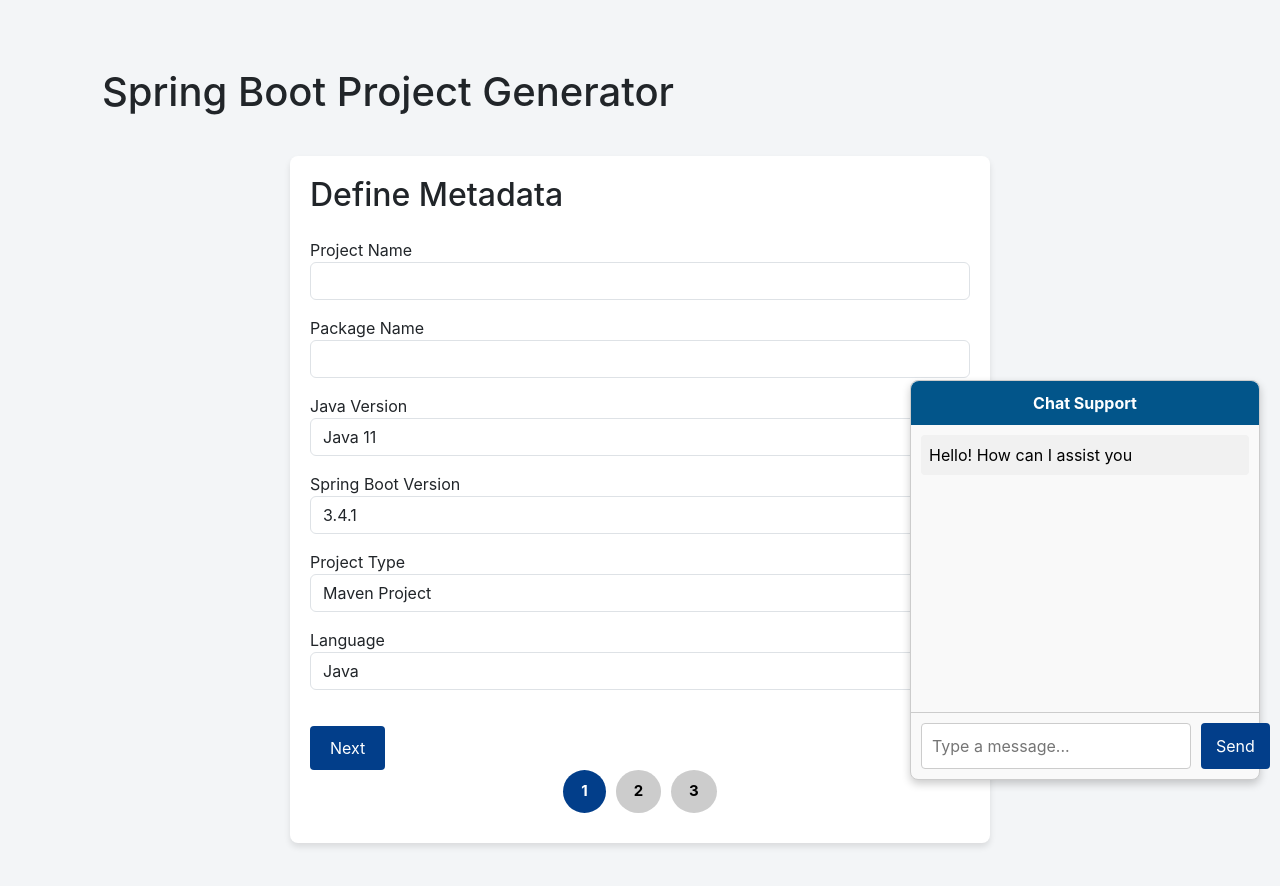
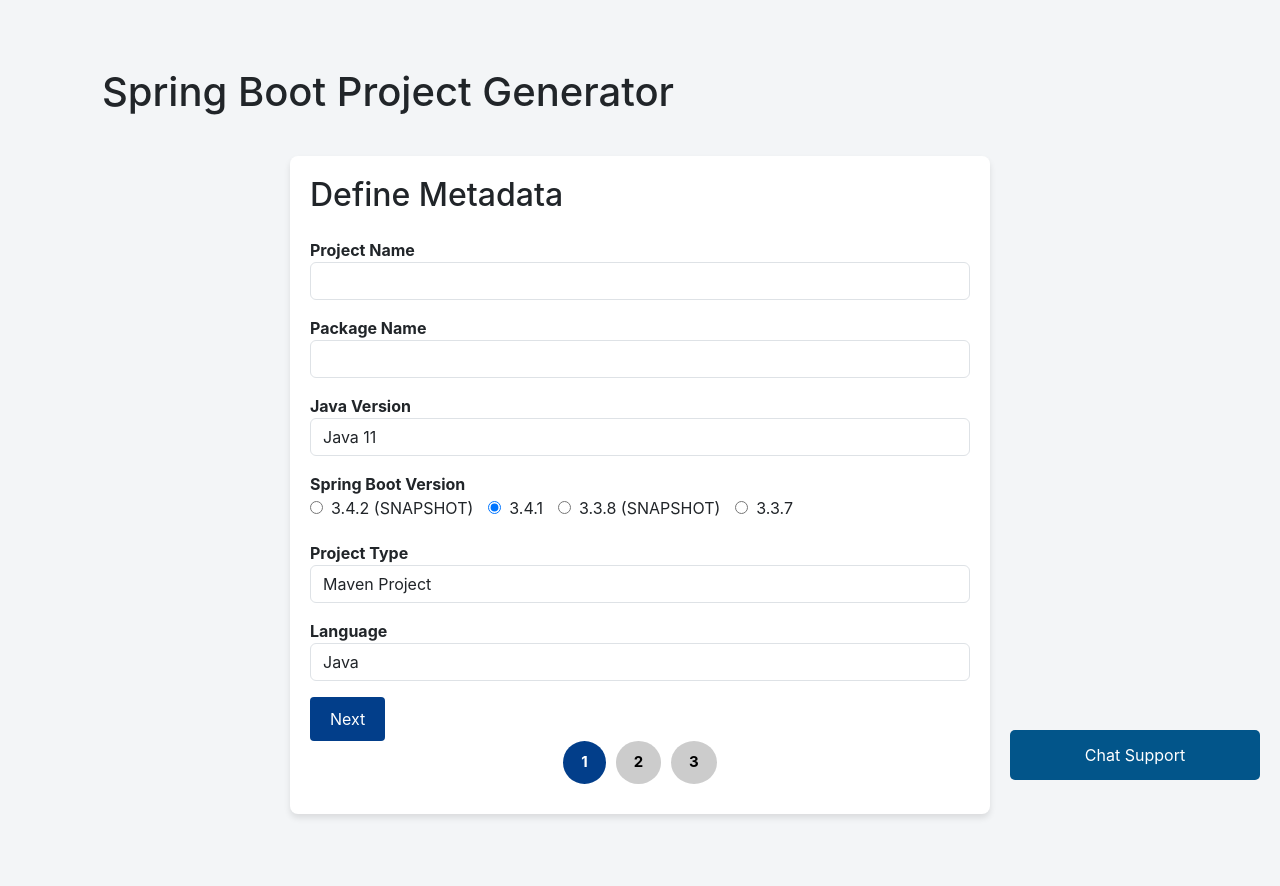
Before and after one commit to ST3ERLING/codeGenerator, a React (Create React App) app in the folder user-interface/: page / in a window 1280 px wide. Shown: the top 886 px of the page. Built offline with nearby package versions, Linux system fonts and the light colour scheme.

Commit message:
chat ui and dependency ui

```diff
--- a/user-interface/src/components/ChatSupport.js
+++ b/user-interface/src/components/ChatSupport.js
@@ -8,6 +8,7 @@
   ]);
   const [input, setInput] = useState('');
   const [loading, setLoading] = useState(false); // To show loading while waiting for AI response
+  const [isOpen, setIsOpen] = useState(false); // Track whether chat is open or closed
 
   const handleSend = async () => {
     if (input.trim()) {
@@ -40,9 +41,21 @@
     }
   };
 
+  const toggleChat = () => {
+    setIsOpen((prev) => !prev); // Toggle chat visibility
+  };
+
   return (
+    <div>
+      {/* Button to open or close the chat */}
+      <button className="chat-toggle-button" onClick={toggleChat}>
+      Chat Support
+      </button>
+
+      {/* Only show chat if it's open */}
+      {isOpen && (
         <div className="chat-support-container">
-      <div className="chat-header">Chat Support</div>
+          <div className="chat-header" onClick={toggleChat} style={{ cursor: 'pointer' }}>Chat Support</div>
           <div className="chat-messages">
             {messages.map((msg, index) => (
               <div
@@ -70,6 +83,8 @@
             </button>
           </div>
         </div>
+      )}
+    </div>
   );
 };
 
--- a/user-interface/src/components/DependencyForm.js
+++ b/user-interface/src/components/DependencyForm.js
@@ -1,5 +1,5 @@
 import React, { useState } from "react";
-
+import "../css/DependencyForm.css";
 const COMMON_DEPENDENCIES = [
   "Spring Web",
   "Spring Data JPA",
@@ -14,33 +14,82 @@
 ];
 
 function DependencyForm({ selectedDependencies, setSelectedDependencies }) {
-  const handleDependencyToggle = (dependency) => {
-    const exists = selectedDependencies.includes(dependency);
+  const [dependency, setDependency] = useState("");
 
-    if (exists) {
-      // Remove dependency if it exists
-      setSelectedDependencies(selectedDependencies.filter((dep) => dep !== dependency));
-    } else {
-      // Add dependency
+  const handleAddDependency = () => {
+    if (dependency && !selectedDependencies.includes(dependency)) {
       setSelectedDependencies([...selectedDependencies, dependency]);
+      setDependency(""); // Reset the dropdown
     }
+  };
+
+  const handleRemoveDependency = (depToRemove) => {
+    setSelectedDependencies(selectedDependencies.filter((dep) => dep !== depToRemove));
   };
 
   return (
     <div>
-      <h3>Select Dependencies</h3>
-      <div className="dependency-list">
-        {COMMON_DEPENDENCIES.map((dependency, index) => (
-          <div key={index} className="dependency-item">
-            <input
-              type="checkbox"
-              checked={selectedDependencies.includes(dependency)}
-              onChange={() => handleDependencyToggle(dependency)}
-            />
-            <label>{dependency}</label>
-          </div>
-        ))}
+      <h3 style={{ fontWeight: "bold" }}>Select Dependencies</h3>
+
+      {/* Dropdown for Selecting Dependencies */}
+      <div style={{ marginBottom: "15px" }}>
+        <select
+          className="form-control"
+          value={dependency}
+          onChange={(e) => setDependency(e.target.value)}
+        >
+          <option value="" disabled>
+            -- Select Dependency --
+          </option>
+          {COMMON_DEPENDENCIES.filter((dep) => !selectedDependencies.includes(dep)).map(
+            (dep, index) => (
+              <option key={index} value={dep}>
+                {dep}
+              </option>
+            )
+          )}
+        </select>
+        <button
+          className="add-dependency-button "
+          onClick={handleAddDependency}
+          disabled={!dependency}
+        >
+          Add Dependency
+        </button>
       </div>
+
+      {/* Table of Selected Dependencies */}
+      <table className="table">
+        <thead>
+          <tr>
+            <th>Dependency</th>
+            <th>Action</th>
+          </tr>
+        </thead>
+        <tbody>
+          {selectedDependencies.length > 0 ? (
+            selectedDependencies.map((dep, index) => (
+              <tr key={index}>
+                <td>{dep}</td>
+                <td>
+                  <button
+                    className="remove-dependency-button"
+                    onClick={() => handleRemoveDependency(dep)}
+                  >
+                    Remove
+                  </button>
+                </td>
+              </tr>
+            ))
+          ) : (
+            <tr>
+              <td colSpan="2" style={{ textAlign: "center" }}>
+                No dependencies selected.
+              </td>
+            </tr>
+          )}
+        </tbody>
+      </table>
     </div>
   );
 }
--- a/user-interface/src/components/EntityForm.js
+++ b/user-interface/src/components/EntityForm.js
@@ -95,12 +95,12 @@
 
   return (
     <div className="mt-4">
-      <h2>Define Entities</h2>
+      <h2 style={{ fontWeight: 'bold' }}>Define Entities</h2>
       {entities.map((entity, entityIndex) => (
         <div key={entityIndex} className="mt-3 border p-3">
           {/* Entity Name */}
           <div className="form-group">
-            <label>Entity Name</label>
+            <label style={{ fontWeight: 'bold' }}>Entity Name</label>
             <input
               type="text"
               className="form-control"
@@ -112,7 +112,7 @@
 
           {/* Package Name */}
           <div className="form-group mt-2">
-            <label>Package Name</label>
+            <label style={{ fontWeight: 'bold' }}>Package Name</label>
             <input
               type="text"
               className="form-control"
@@ -122,7 +122,7 @@
           </div>
 
           {/* Fields Section */}
-          <h4 className="mt-3">Fields</h4>
+          <h4 className="mt-3" style={{ fontWeight: 'bold' }}>Fields</h4>
           {entity.fields.map((field, fieldIndex) => (
             <div key={fieldIndex} className="d-flex align-items-center mt-2">
               <input
@@ -164,7 +164,7 @@
           </button>
 
           {/* Relationships Section */}
-          <h4 className="mt-3">Relationships</h4>
+          <h4 className="mt-3" style={{ fontWeight: 'bold' }}>Relationships</h4>
           {(entity.relationships || []).map((relation, relationIndex) => (
             <div key={relationIndex} className="d-flex align-items-center mt-2">
               <select
--- a/user-interface/src/components/MetadataForm.js
+++ b/user-interface/src/components/MetadataForm.js
@@ -1,4 +1,4 @@
-import React, { useState } from 'react';
+import React from 'react';
 
 function MetadataForm({ projectDetails, setProjectDetails }) {
   const { projectName, packageName, javaVersion, bootVersion, projectType, language } = projectDetails;
@@ -13,7 +13,7 @@
       <h2>Define Metadata</h2>
       <form className="mt-4">
         <div className="form-group">
-          <label>Project Name</label>
+          <label style={{ fontWeight: 'bold' }}>Project Name</label>
           <input
             type="text"
             className="form-control"
@@ -24,7 +24,7 @@
           />
         </div>
         <div className="form-group mt-3">
-          <label>Package Name</label>
+          <label style={{ fontWeight: 'bold' }}>Package Name</label>
           <input
             type="text"
             className="form-control"
@@ -35,7 +35,7 @@
           />
         </div>
         <div className="form-group mt-3">
-          <label>Java Version</label>
+          <label style={{ fontWeight: 'bold' }}>Java Version</label>
           <select
             className="form-control"
             name="javaVersion"
@@ -50,17 +50,24 @@
           </select>
         </div>
         <div className="form-group mt-3">
-          <label>Spring Boot Version</label>
-          <input
-            type="text"
-            className="form-control"
-            name="bootVersion"
-            value={bootVersion}
-            onChange={handleInputChange}
-          />
+          <label style={{ fontWeight: 'bold' }}>Spring Boot Version</label>
+          <div style={{ display: 'flex', gap: '15px' }}>
+            {['3.4.2 (SNAPSHOT)', '3.4.1', '3.3.8 (SNAPSHOT)', '3.3.7'].map((version) => (
+              <div key={version} style={{ marginBottom: '5px' }}>
+                <input
+                  type="radio"
+                  name="bootVersion"
+                  value={version}
+                  checked={bootVersion === version}
+                  onChange={handleInputChange}
+                />
+                <label style={{ marginLeft: '8px' }}>{version}</label>
+              </div>
+            ))}
+          </div>
         </div>
         <div className="form-group mt-3">
-          <label>Project Type</label>
+          <label style={{ fontWeight: 'bold' }}>Project Type</label>
           <select
             className="form-control"
             name="projectType"
@@ -72,7 +79,7 @@
           </select>
         </div>
         <div className="form-group mt-3">
-          <label>Language</label>
+          <label style={{ fontWeight: 'bold' }}>Language</label>
           <select
             className="form-control"
             name="language"
--- a/user-interface/src/components/ProjectForm.js
+++ b/user-interface/src/components/ProjectForm.js
@@ -111,7 +111,7 @@
           </button>
         )}
         {step === 3 && (
-          <button className="generate-button" onClick={handleGenerateProject}>
+          <button className="ganerate-button" onClick={handleGenerateProject}>
             Generate Project
           </button>
         )}
--- a/user-interface/src/css/ChatSupport.css
+++ b/user-interface/src/css/ChatSupport.css
@@ -1,3 +1,25 @@
+.chat-toggle-button {
+  position: fixed;
+  bottom: 20px; /* Distance from the bottom */
+  right: 20px; /* Distance from the right */
+  width: 250px; /* Set a width */
+  height: 50px;
+  background-color: #02558a;
+  color: white;
+  border: none;
+  border-radius: 5px;
+  cursor: pointer;
+  font-size: 16px;
+}
+
+.chat-toggle-button:hover {
+  background-color: #02558a;
+  bottom: 20px; /* Distance from the bottom */
+  right: 20px; /* Distance from the right */
+  width: 250px; /* Set a width */
+  height: 50px;
+}
+
 .chat-support-container {
   position: fixed; /* Fix it in the viewport */
   bottom: 20px; /* Distance from the bottom */
--- /dev/null
+++ b/user-interface/src/css/DependencyForm.css
@@ -0,0 +1,39 @@
+.table {
+    width: 100%;
+    margin-top: 20px;
+    border: 1px solid #ccc;
+    border-collapse: collapse;
+  }
+
+  .table th,
+  .table td {
+    padding: 10px;
+    border: 1px solid #ccc;
+    text-align: left;
+  }
+
+  .table th {
+    background-color: #f8f8f8;
+  }
+
+  .add-dependency-button {
+    padding: 5px 10px;
+    background-color: #023E8A;
+    color: white;
+    border: none;
+    border-radius: 4px;
+    padding: 10px 15px;
+    cursor: pointer;
+    margin-top: 20px;
+  }
+
+  .remove-dependency-button{
+    background-color: #DC143C;
+    color: white;
+    border: none;
+    border-radius: 4px;
+    padding: 10px 15px;
+    cursor: pointer;
+    margin-top: 20px;
+    margin-left: 30%;
+  }
--- a/user-interface/src/index.css
+++ b/user-interface/src/index.css
@@ -54,7 +54,6 @@
   padding: 10px 20px;
   border-radius: 4px;
   cursor: pointer;
-  margin-top: 20px;
 }
 
 .back-button {
@@ -65,6 +64,7 @@
   border-radius: 4px;
   cursor: pointer;
   margin-top: 20px;
+  margin-right: 76%;
 }
 .remove-button {
   background: #DC143C; /* Button color */
@@ -94,8 +94,8 @@
   border-radius: 4px;
   cursor: pointer;
   margin-top: 20px;
-  margin-left: 30%;
-  margin-right: 30%;
+  margin-left: 37%;
+  margin-right: 37%;
   margin-bottom: 20px;
   justify-content: center; /* Center horizontally */
   align-items: center
```
Lines whose indentation alone changed are shown as unchanged.
